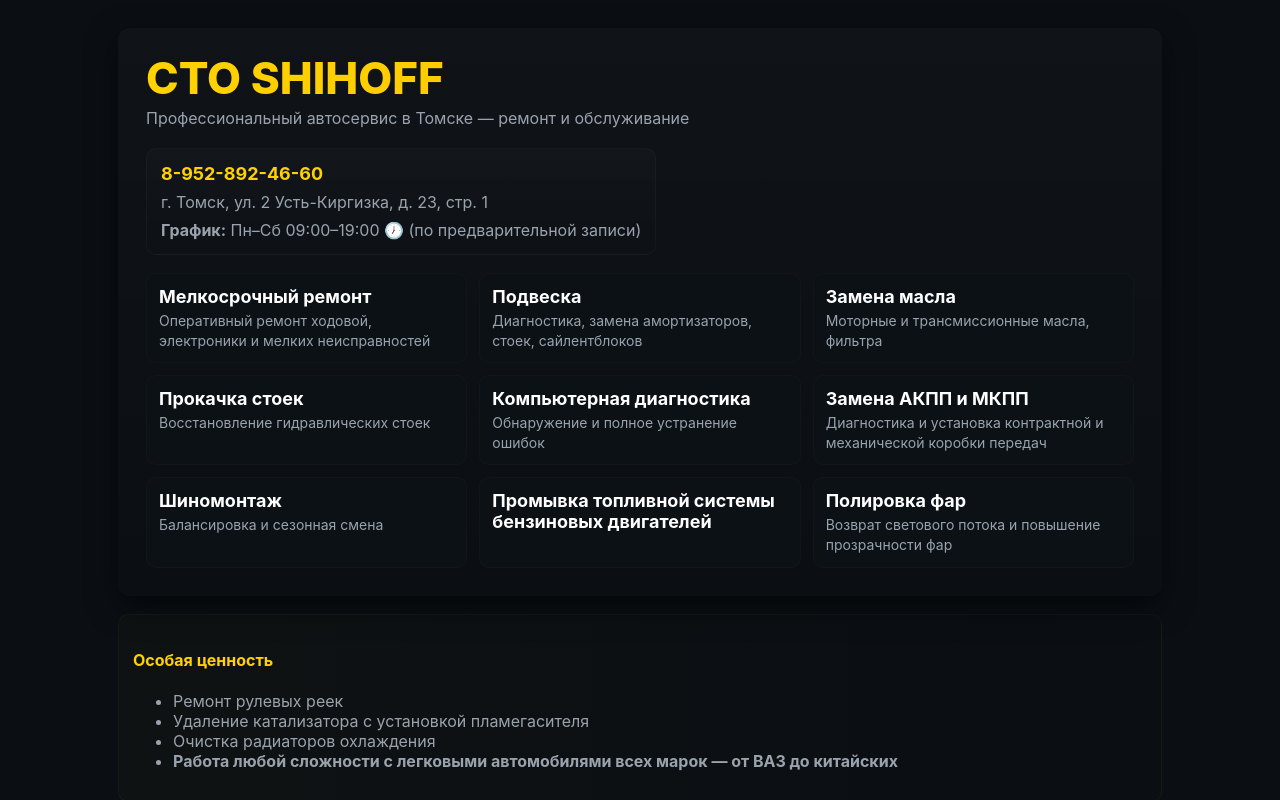
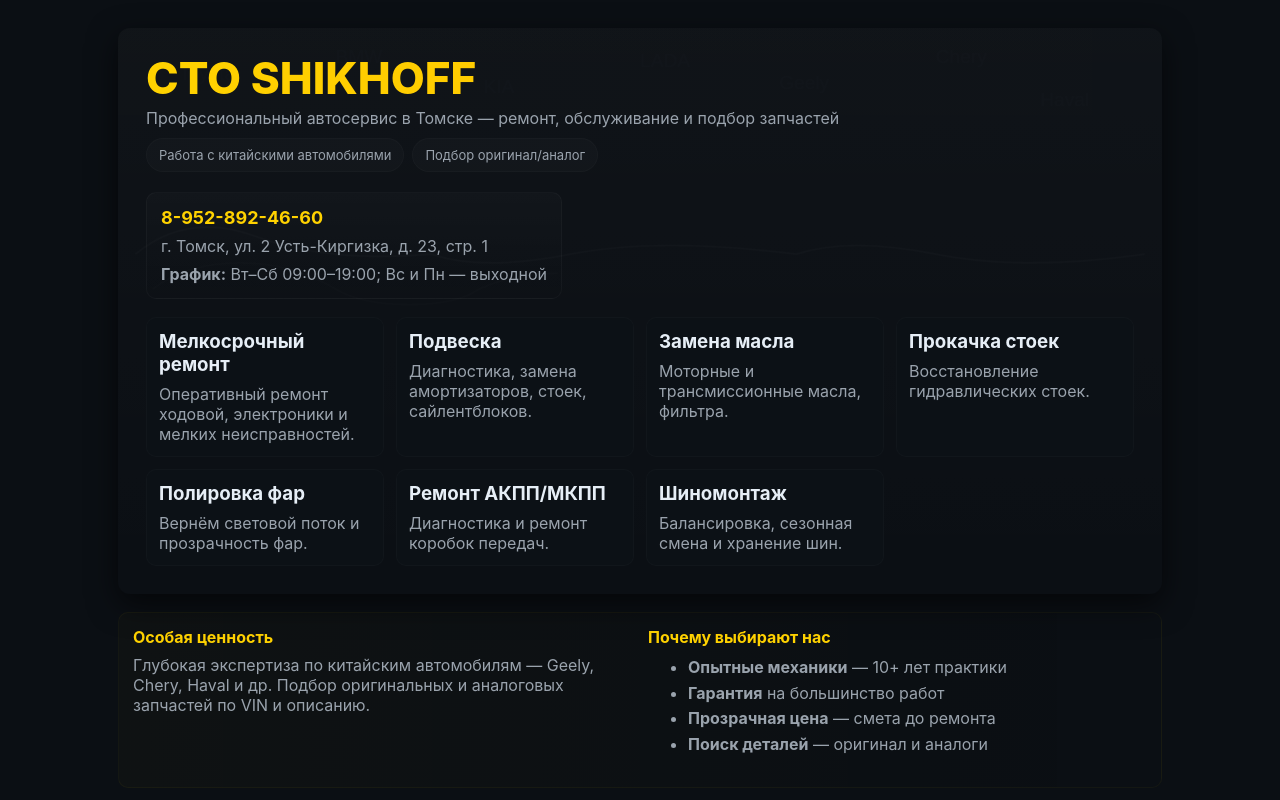
Before and after one commit to SHIHOFF/cto_shihoff, a plain HTML site: page index.html in a window 1280 px wide. Shown: the top 800 px of the page. Drawn offline with Linux system fonts and the light colour scheme; grey boxes are pictures that could not be loaded.

Commit message:
Add files via upload

```diff
--- a/index.html
+++ b/index.html
@@ -4,7 +4,9 @@
 <head>
 <meta charset="utf-8" />
 <meta name="viewport" content="width=device-width,initial-scale=1" />
-<title>СТО SHIHOFF — автосервис в Томске</title>
+<title>СТО SHIKHOFF — автосервис в Томске</title>
+<link rel="icon" type="image/x-icon" href="favicon.ico">
+<meta name="description" content="СТО SHIKHOFF — автосервис в Томске. Работа с китайскими автомобилями, подбор запчастей, ремонт АКПП и МКПП, подвески, замена масла, шиномонтаж." />
 <style>
 :root{
   --bg:#0b0f14;
@@ -15,20 +17,26 @@
 *{box-sizing:border-box}
 body{margin:0;font-family:Inter, Roboto, Arial, sans-serif;background:var(--bg);color:#e6eef6;-webkit-font-smoothing:antialiased}
 .container{max-width:1100px;margin:0 auto;padding:28px;}
-.header{position:relative;border-radius:12px;padding:28px;background:linear-gradient(180deg, rgba(255,255,255,0.02), rgba(255,255,255,0.00));overflow:hidden;box-shadow:0 10px 30px rgba(0,0,0,0.6)}
+.header{
+  position:relative;border-radius:12px;padding:28px;background:linear-gradient(180deg, rgba(255,255,255,0.02), rgba(255,255,255,0.00));
+  overflow:hidden;box-shadow:0 10px 30px rgba(0,0,0,0.6);
+}
+.header .bg-svg{position:absolute;inset:0;opacity:0.12;pointer-events:none;mix-blend-mode:screen}
 .brand-row{position:relative;z-index:2;display:flex;justify-content:space-between;align-items:center;gap:20px;flex-wrap:wrap}
 .brand h1{margin:0;font-size:44px;line-height:1}
 .brand h1 .title{font-weight:800;background:linear-gradient(90deg,#ffd200,#ffcc00);-webkit-background-clip:text;background-clip:text;color:transparent}
 .tagline{color:var(--muted);margin-top:8px}
 .contact{min-width:240px;background:linear-gradient(180deg,rgba(255,255,255,0.02),transparent);padding:14px;border-radius:10px;border:1px solid rgba(255,255,255,0.03)}
 .contact .phone{color:var(--accent);font-weight:700;font-size:18px}
-.services{display:grid;grid-template-columns:repeat(auto-fit,minmax(260px,1fr));gap:12px;margin-top:18px}
+.services{display:grid;grid-template-columns:repeat(auto-fit,minmax(220px,1fr));gap:12px;margin-top:18px}
 .card{background:var(--card);padding:12px;border-radius:10px;border:1px solid rgba(255,255,255,0.02)}
-.card h3{margin:0;font-size:18px;color:#fff}
-.card p{margin:4px 0 0;color:var(--muted);font-size:14px;line-height:1.4}
 .special{margin-top:18px;padding:14px;border-radius:10px;border:1px solid rgba(255,210,0,0.04);background:linear-gradient(90deg, rgba(255,210,0,0.02), transparent)}
+.pills{display:flex;flex-wrap:wrap;gap:8px;margin-top:10px}
+.pill{background:rgba(255,255,255,0.02);padding:8px 12px;border-radius:999px;font-size:13px;color:var(--muted);border:1px solid rgba(255,255,255,0.02)}
+
 .map{margin-top:16px;border-radius:10px;overflow:hidden;border:1px solid rgba(255,255,255,0.03);height:320px}
 footer{margin-top:26px;text-align:center;color:var(--muted);font-size:14px;padding:18px 0}
+
 @media(max-width:760px){
   .brand h1{font-size:30px}
 }
@@ -36,49 +44,89 @@ footer{margin-top:26px;text-align:center;color:var(--muted);font-size:14px;paddi
 </head>
 <body>
   <div class="container">
-    <header class="header" role="banner" aria-label="СТО SHIHOFF">
+    <header class="header" role="banner" aria-label="СТО SHIKHOFF">
+      <!-- SVG фон с силуэтами и названиями марок -->
+      <svg class="bg-svg" viewBox="0 0 1200 600" preserveAspectRatio="xMidYMid slice" xmlns="http://www.w3.org/2000/svg" aria-hidden="true">
+        <defs>
+          <linearGradient id="g" x1="0" x2="1"><stop offset="0" stop-color="#ffd200" stop-opacity="0.14"/><stop offset="1" stop-color="#ffb300" stop-opacity="0.06"/></linearGradient>
+        </defs>
+        <rect width="1200" height="600" fill="none"/>
+        <!-- стилизованные силуэты автомобилей -->
+        <g transform="translate(0,80)" stroke="white" stroke-opacity="0.10" fill="none" stroke-width="2">
+          <path d="M20 180 Q80 130 160 160 T360 180 Q420 200 520 180 T780 180 Q840 160 940 180 T1180 180" />
+        </g>
+        <!-- несколько контурных авто -->
+        <g transform="translate(30,220)" stroke="white" stroke-opacity="0.06" fill="none" stroke-width="1.6">
+          <path d="M10 80 q40-30 100-30 t110 30 q30 18 85 18 t80-18 q40-18 90-18" />
+        </g>
+        <!-- названия марок (фоново) -->
+        <g fill="white" fill-opacity="0.06" font-family="Arial,Helvetica,sans-serif" font-size="22">
+          <text x="70" y="60">Toyota</text>
+          <text x="250" y="40">BMW</text>
+          <text x="420" y="75">KIA</text>
+          <text x="600" y="45">LADA</text>
+          <text x="760" y="70">Geely</text>
+          <text x="940" y="40">Chery</text>
+          <text x="1060" y="90">Haval</text>
+        </g>
+        <!-- тонкий желтый штрих -->
+        <rect x="0" y="0" width="1200" height="100" fill="url(#g)" opacity="0.03"/>
+      </svg>
+
       <div class="brand-row">
         <div class="brand">
-          <h1><span class="title">СТО SHIHOFF</span></h1>
-          <div class="tagline">Профессиональный автосервис в Томске — ремонт и обслуживание</div>
+          <h1><span class="title">СТО SHIKHOFF</span></h1>
+          <div class="tagline">Профессиональный автосервис в Томске — ремонт, обслуживание и подбор запчастей</div>
+          <div class="pills" aria-hidden="false">
+            <span class="pill">Работа с китайскими автомобилями</span>
+            <span class="pill">Подбор оригинал/аналог</span>
+          </div>
         </div>
 
         <aside class="contact" aria-label="контакты СТО">
           <div class="phone">8-952-892-46-60</div>
           <div style="margin-top:8px;color:var(--muted)">г. Томск, ул. 2 Усть-Киргизка, д. 23, стр. 1</div>
-          <div style="margin-top:8px;color:var(--muted)"><b>График:</b> Пн–Сб 09:00–19:00 🕖 (по предварительной записи)</div>
+          <div style="margin-top:8px;color:var(--muted)"><b>График:</b> Вт–Сб 09:00–19:00; Вс и Пн — выходной</div>
         </aside>
       </div>
 
       <div class="services" aria-label="услуги">
-        <div class="card"><h3><b>Мелкосрочный ремонт</b></h3><p>Оперативный ремонт ходовой, электроники и мелких неисправностей</p></div>
-        <div class="card"><h3><b>Подвеска</b></h3><p>Диагностика, замена амортизаторов, стоек, сайлентблоков</p></div>
-        <div class="card"><h3><b>Замена масла</b></h3><p>Моторные и трансмиссионные масла, фильтра</p></div>
-        <div class="card"><h3><b>Прокачка стоек</b></h3><p>Восстановление гидравлических стоек</p></div>
-        <div class="card"><h3><b>Компьютерная диагностика</b></h3><p>Обнаружение и полное устранение ошибок</p></div>
-        <div class="card"><h3><b>Замена АКПП и МКПП</b></h3><p>Диагностика и установка контрактной и механической коробки передач</p></div>
-        <div class="card"><h3><b>Шиномонтаж</b></h3><p>Балансировка и сезонная смена</p></div>
-        <div class="card"><h3><b>Промывка топливной системы бензиновых двигателей</b></h3></div>
-        <div class="card"><h3><b>Полировка фар</b></h3><p>Возврат светового потока и повышение прозрачности фар</p></div>
+        <div class="card"><h3 style="margin:0 0 8px 0">Мелкосрочный ремонт</h3><p style="margin:0;color:var(--muted)">Оперативный ремонт ходовой, электроники и мелких неисправностей.</p></div>
+        <div class="card"><h3 style="margin:0 0 8px 0">Подвеска</h3><p style="margin:0;color:var(--muted)">Диагностика, замена амортизаторов, стоек, сайлентблоков.</p></div>
+        <div class="card"><h3 style="margin:0 0 8px 0">Замена масла</h3><p style="margin:0;color:var(--muted)">Моторные и трансмиссионные масла, фильтра.</p></div>
+        <div class="card"><h3 style="margin:0 0 8px 0">Прокачка стоек</h3><p style="margin:0;color:var(--muted)">Восстановление гидравлических стоек.</p></div>
+        <div class="card"><h3 style="margin:0 0 8px 0">Полировка фар</h3><p style="margin:0;color:var(--muted)">Вернём световой поток и прозрачность фар.</p></div>
+        <div class="card"><h3 style="margin:0 0 8px 0">Ремонт АКПП/МКПП</h3><p style="margin:0;color:var(--muted)">Диагностика и ремонт коробок передач.</p></div>
+        <div class="card"><h3 style="margin:0 0 8px 0">Шиномонтаж</h3><p style="margin:0;color:var(--muted)">Балансировка, сезонная смена и хранение шин.</p></div>
       </div>
     </header>
 
     <section class="special" aria-label="особая ценность">
-      <h4 style="color:var(--accent)">Особая ценность</h4>
-      <ul style="color:var(--muted);margin-top:8px">
-        <li>Ремонт рулевых реек</li>
-        <li>Удаление катализатора с установкой пламегасителя</li>
-        <li>Очистка радиаторов охлаждения</li>
-        <li><b>Работа любой сложности с легковыми автомобилями всех марок — от ВАЗ до китайских</b></li>
-      </ul>
+      <div style="display:flex;gap:16px;flex-wrap:wrap;align-items:flex-start">
+        <div style="flex:1;min-width:220px">
+          <h4 style="margin:0;color:var(--accent)">Особая ценность</h4>
+          <p style="color:var(--muted);margin-top:8px">Глубокая экспертиза по китайским автомобилям — Geely, Chery, Haval и др. Подбор оригинальных и аналоговых запчастей по VIN и описанию.</p>
+        </div>
+        <div style="flex:1;min-width:220px">
+          <h4 style="margin:0;color:var(--accent)">Почему выбирают нас</h4>
+          <ul style="color:var(--muted);margin-top:8px;line-height:1.6">
+            <li><b>Опытные механики</b> — 10+ лет практики</li>
+            <li><b>Гарантия</b> на большинство работ</li>
+            <li><b>Прозрачная цена</b> — смета до ремонта</li>
+            <li><b>Поиск деталей</b> — оригинал и аналоги</li>
+          </ul>
+        </div>
+      </div>
     </section>
 
-    <div class="map">
-      <iframe src="https://yandex.ru/map-widget/v1/?um=constructor%3A6d6d5f6f6d9f31c5d59a44&source=constructor" width="100%" height="100%" frameborder="0"></iframe>
+    <div class="map" role="region" aria-label="карта">
+      <!-- в реальном хостинге iframe Google Maps отображается корректно -->
+      <iframe src="https://www.google.com/maps?q=Томск,+ул.+2+Усть-Киргизка,+23,+стр.+1&output=embed" width="100%" height="100%" style="border:0" loading="lazy"></iframe>
     </div>
 
     <footer>
-      © 2025 СТО SHIHOFF. Все права защищены.
+      <div>© СТО SHIKHOFF — г. Томск, ул. 2 Усть-Киргизка, д.23, стр.1</div>
+      <div style="margin-top:6px">Тел: 8-952-892-46-60</div>
     </footer>
   </div>
 </body>
```
